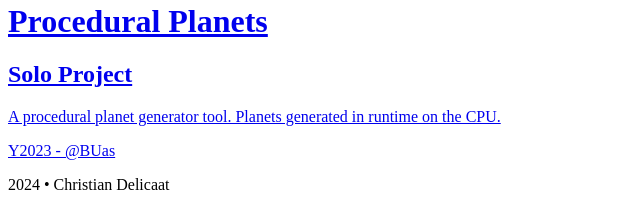
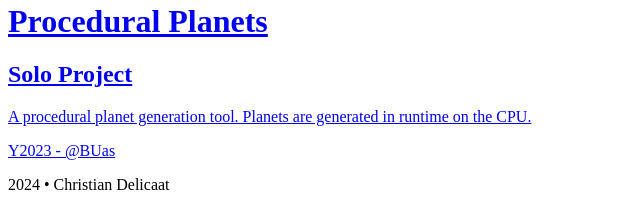
Before and after one commit to ArchBacon/Portfolio, a Symfony app: template templates/home/index.html.twig in a window 1280 px wide. Shown: the part 4851-5061 px from the top of the page, without its empty margins (0-640 px from the left). Run offline with Twig, Linux system fonts and the light colour scheme; the template is opened without the code that fills it, so the values that code supplies are empty; some libraries are stand-ins or nearby versions.

Commit message:
Updated procgen planet description

```diff
--- a/templates/home/portfolio.html.twig
+++ b/templates/home/portfolio.html.twig
@@ -31,7 +31,7 @@
     {{ card.open(
         "Procedural Planets",
         "Solo Project",
-        "A procedural planet generator tool. Planets generated in runtime on the CPU.",
+        "A procedural planet generation tool. Planets are generated in runtime on the CPU.",
         asset('images/procplanets.png'),
         "Y2023 - @BUas"
     ) }}
```
